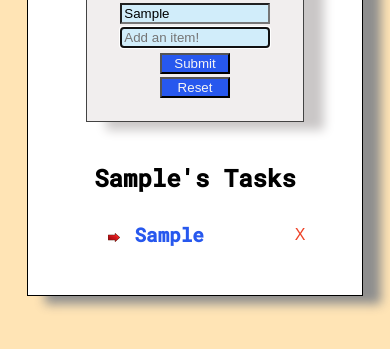
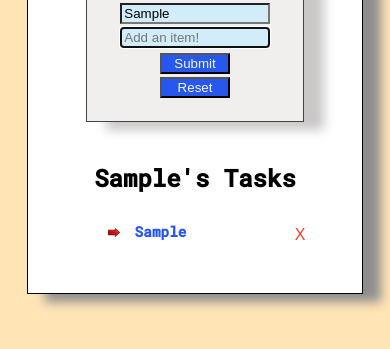
Before and after one commit to dkthedeveloper/to-do-list, a plain HTML site: page index.html in a window 390 px wide. Both pictures are taken after typing "Sample", "Sample" into the empty fields and a click on the button "Submit". Shown: the part 207-556 px from the top of the page. Drawn offline with Linux system fonts and the light colour scheme; a web font is replaced by a local one.

Commit message:
added styling to adjust font size of list items on mobiile devices

```diff
--- a/style.css
+++ b/style.css
@@ -44,6 +44,7 @@ form    {
 form button {
     background-color: rgb(39, 88, 238);
     color: whitesmoke;
+    border-color: black;
 
 }
 
@@ -201,6 +202,10 @@ li:first-child {
         width: 60%;
     }
 
+    li {
+        font-size: .9rem;
+    }
+
 }
 
 @media screen and (max-width: 350px) {
```
